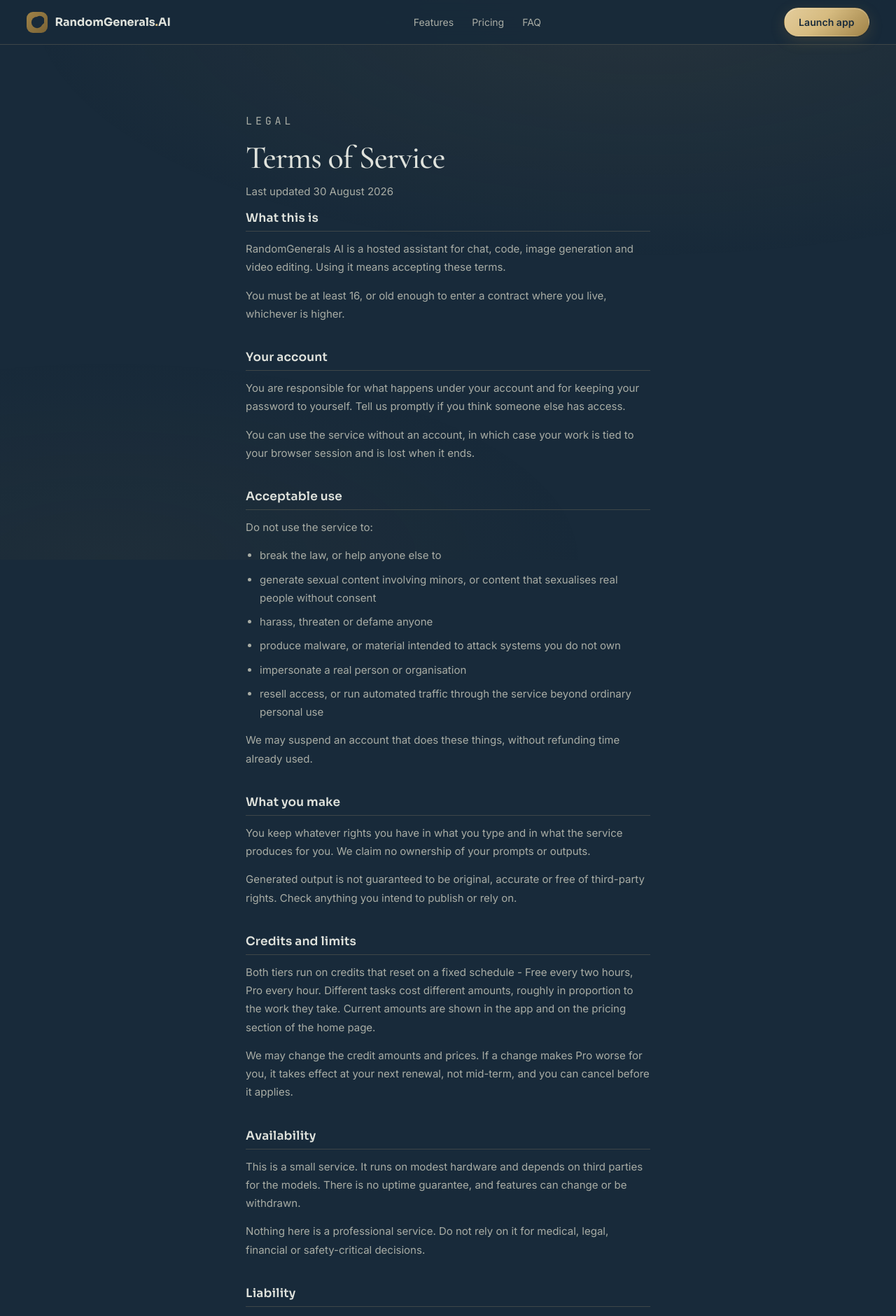
After one commit to imraneadib1-dot/randomgenerals, a Flask app: page /terms in a window 1280 px wide. The commit adds this page. Shown: the top 1881 px of the page at 70% size. Run offline with Flask 3, Linux system fonts and the light colour scheme; some libraries are stand-ins or nearby versions.

Commit message:
Add the legal pages Paddle reviews before approving an account
Paddle is a merchant of record: it takes on the legal liability for
every sale, so it reviews the site before approving production, and a
site charging subscriptions with no terms, privacy or refund policy is
the most common reason a submission goes to manual review or is refused.
This site had none of the four.

They are also just necessary. The app holds accounts, stores what people
write, and sends prompts to Google - none of which anyone has agreed to
if it is written down nowhere.

The privacy page is deliberately specific about where data actually
goes, in its own section rather than buried: on the hosted site the
models do not run on our hardware, prompts go to Gemini, image
descriptions to Pollinations, and searches to DuckDuckGo. A policy that
describes a different product than the one running is worse than none -
it is a promise nobody kept. It also points out that the channel label
reads "On this machine" only when that is literally true, which is the
behaviour the provider code was changed to guarantee.

One template for all four, since they differ only in heading and body.
Plain by design: no footage, no scroll effects. Someone reading a refund
policy wants a fact, and a page that animates while they look for it is
working against them.

Also wired into robots.txt and the sitemap, and linked from the landing
footer - a legal page nothing links to is one a reviewer may not find.

The setup script's .env template still described Stripe, so a fresh
install got no Paddle variables at all. Fixed, and the block added to
the running VM.

Co-Authored-By: Claude Opus 5 <noreply@anthropic.com>

```diff
--- a/app.py
+++ b/app.py
@@ -762,6 +762,244 @@ def asset(filename):
     return url_for("static", filename=filename, v=version)
 
 
+# ----------------------------------------------------------------------
+# Legal pages.
+#
+# Paddle is a merchant of record: it takes on the legal liability for
+# every sale, so it reviews the site before approving an account, and a
+# site charging subscriptions with no terms, privacy or refund policy is
+# the most common reason a submission goes to manual review or is
+# refused outright.
+#
+# They are also just necessary. This app holds accounts, stores what
+# people write, and sends prompts to Google - none of which anyone has
+# agreed to if it is written down nowhere.
+#
+# The copy below is deliberately specific about where data actually
+# goes, because a privacy policy that describes a different product than
+# the one running is worse than none: it is a promise nobody kept.
+# ----------------------------------------------------------------------
+SUPPORT_EMAIL = os.environ.get("SUPPORT_EMAIL", "support@randomgenerals.com")
+LEGAL_UPDATED = "30 August 2026"
+
+
+def _legal(slug, title, sections):
+    return render_template(
+        "legal.html", slug=slug, title=title, sections=sections,
+        updated=LEGAL_UPDATED, support_email=SUPPORT_EMAIL)
+
+
+@app.route("/terms")
+def terms_page():
+    return _legal("terms", "Terms of Service", [
+        {"heading": "What this is", "body": [
+            "RandomGenerals AI is a hosted assistant for chat, code, image "
+            "generation and video editing. Using it means accepting these "
+            "terms.",
+            "You must be at least 16, or old enough to enter a contract "
+            "where you live, whichever is higher.",
+        ]},
+        {"heading": "Your account", "body": [
+            "You are responsible for what happens under your account and "
+            "for keeping your password to yourself. Tell us promptly if "
+            "you think someone else has access.",
+            "You can use the service without an account, in which case "
+            "your work is tied to your browser session and is lost when "
+            "it ends.",
+        ]},
+        {"heading": "Acceptable use", "body": [
+            "Do not use the service to:",
+            ["break the law, or help anyone else to",
+             "generate sexual content involving minors, or content that "
+             "sexualises real people without consent",
+             "harass, threaten or defame anyone",
+             "produce malware, or material intended to attack systems you "
+             "do not own",
+             "impersonate a real person or organisation",
+             "resell access, or run automated traffic through the service "
+             "beyond ordinary personal use"],
+            "We may suspend an account that does these things, without "
+            "refunding time already used.",
+        ]},
+        {"heading": "What you make", "body": [
+            "You keep whatever rights you have in what you type and in "
+            "what the service produces for you. We claim no ownership of "
+            "your prompts or outputs.",
+            "Generated output is not guaranteed to be original, accurate "
+            "or free of third-party rights. Check anything you intend to "
+            "publish or rely on.",
+        ]},
+        {"heading": "Credits and limits", "body": [
+            "Both tiers run on credits that reset on a fixed schedule - "
+            "Free every two hours, Pro every hour. Different tasks cost "
+            "different amounts, roughly in proportion to the work they "
+            "take. Current amounts are shown in the app and on the "
+            "pricing section of the home page.",
+            "We may change the credit amounts and prices. If a change "
+            "makes Pro worse for you, it takes effect at your next "
+            "renewal, not mid-term, and you can cancel before it applies.",
+        ]},
+        {"heading": "Availability", "body": [
+            "This is a small service. It runs on modest hardware and "
+            "depends on third parties for the models. There is no uptime "
+            "guarantee, and features can change or be withdrawn.",
+            "Nothing here is a professional service. Do not rely on it "
+            "for medical, legal, financial or safety-critical decisions.",
+        ]},
+        {"heading": "Liability", "body": [
+            "The service is provided as is. To the extent the law allows, "
+            "we are not liable for indirect or consequential loss, and "
+            "our total liability is limited to what you paid us in the "
+            "twelve months before the claim.",
+            "Nothing here limits liability that cannot lawfully be "
+            "limited, including for death or personal injury caused by "
+            "negligence, or for fraud.",
+        ]},
+        {"heading": "Payments", "body": [
+            "Subscriptions are sold and processed by Paddle, which acts "
+            "as the merchant of record. Your payment contract for the "
+            "transaction is with Paddle, and their terms apply to it "
+            "alongside these. Paddle handles tax and invoicing.",
+        ]},
+        {"heading": "Ending it", "body": [
+            "You can stop using the service or cancel a subscription at "
+            "any time. We can suspend or close an account that breaches "
+            "these terms, or if we stop running the service.",
+        ]},
+    ])
+
+
+@app.route("/privacy")
+def privacy_page():
+    return _legal("privacy", "Privacy Policy", [
+        {"heading": "The short version", "body": [
+            "We keep what is needed to run your account and no more. We "
+            "do not sell your data, run advertising, or use your "
+            "conversations to train models.",
+        ]},
+        {"heading": "What we hold", "body": [
+            ["<strong>Account</strong> - email address and a hashed "
+             "password, or a Google account identifier if you sign in "
+             "that way. Passwords are never stored in a readable form.",
+             "<strong>Your work</strong> - conversation threads, saved "
+             "memories, custom instructions, uploaded files and generated "
+             "images, stored so they are there when you come back.",
+             "<strong>Billing</strong> - a subscription status and "
+             "identifier from Paddle. Card details never reach our "
+             "servers; Paddle handles them.",
+             "<strong>Technical</strong> - ordinary server logs, and a "
+             "signed session cookie that keeps you logged in."],
+        ]},
+        {"heading": "Where prompts actually go", "body": [
+            "This matters more than the rest of the page, so it is stated "
+            "plainly rather than buried.",
+            "On this hosted site, the models do not run on our hardware. "
+            "What you type is sent to <strong>Google (Gemini)</strong> to "
+            "produce a reply. Google processes it under their own terms.",
+            ["Image generation sends your description to "
+             "<strong>Pollinations</strong>, which serves the FLUX model.",
+             "Web search sends your query to <strong>DuckDuckGo</strong>.",
+             "Uploaded files and videos are processed on our own server "
+             "and are not sent to a third party."],
+            "The self-hosted version of this software can run models "
+            "entirely on your own machine, in which case none of the "
+            "above applies. The channel label in the app tells you which "
+            "is in use - it reads \"On this machine\" only when that is "
+            "literally true.",
+        ]},
+        {"heading": "Cookies", "body": [
+            "One essential cookie keeps you signed in. A little browser "
+            "storage remembers display preferences. No advertising or "
+            "third-party tracking cookies are set.",
+        ]},
+        {"heading": "How long we keep it", "body": [
+            "Your threads and memories stay until you delete them or "
+            "close your account. Generated images and uploads are pruned "
+            "on a timer. Deleting your account removes your data from the "
+            "live database; backups age out.",
+        ]},
+        {"heading": "Your rights", "body": [
+            "You can ask for a copy of your data, ask us to correct or "
+            "delete it, or object to how we use it. Email "
+            "<a href=\"mailto:%s\">%s</a> and we will act within 30 days. "
+            "If you are in the UK or EU you can also complain to your "
+            "data protection authority." % (SUPPORT_EMAIL, SUPPORT_EMAIL),
+        ]},
+        {"heading": "Children", "body": [
+            "The service is not for under-16s and we do not knowingly "
+            "collect their data. Tell us if you believe a child has an "
+            "account and we will remove it.",
+        ]},
+    ])
+
+
+@app.route("/refunds")
+def refunds_page():
+    return _legal("refunds", "Refund & Cancellation Policy", [
+        {"heading": "Cancelling", "body": [
+            "Cancel any time from Settings in the app, or through the "
+            "link in any Paddle receipt. Cancellation stops the next "
+            "renewal.",
+            "Pro stays active until the end of the period you have "
+            "already paid for. You are not cut off the moment you cancel.",
+        ]},
+        {"heading": "Refunds", "body": [
+            "If Pro is not what you expected, email us within "
+            "<strong>14 days</strong> of a payment and we will refund it "
+            "in full. No explanation required.",
+            "After 14 days we do not normally refund a period already "
+            "under way, because the credits for it were available to use. "
+            "Ask anyway if something went wrong - a service failure, a "
+            "duplicate charge, a subscription you thought you had "
+            "cancelled - and we will sort it out.",
+        ]},
+        {"heading": "Things we always refund", "body": [
+            ["a charge after you cancelled",
+             "a duplicate or accidental charge",
+             "a period where the service was substantially unavailable"],
+        ]},
+        {"heading": "How to ask", "body": [
+            "Email <a href=\"mailto:%s\">%s</a> from the address on the "
+            "account, with the date of the charge. Refunds are issued by "
+            "Paddle to the original payment method and usually appear "
+            "within 5-10 working days." % (SUPPORT_EMAIL, SUPPORT_EMAIL),
+        ]},
+        {"heading": "The free tier", "body": [
+            "Free costs nothing and involves no payment, so nothing to "
+            "refund. You can stop using it at any time.",
+        ]},
+    ])
+
+
+@app.route("/contact")
+def contact_page():
+    return _legal("contact", "Contact", [
+        {"heading": "Getting in touch", "body": [
+            "One address for everything - support, billing, privacy "
+            "requests, bug reports and security issues: "
+            "<a href=\"mailto:%s\">%s</a>." % (SUPPORT_EMAIL, SUPPORT_EMAIL),
+            "We aim to reply within two working days.",
+        ]},
+        {"heading": "What to include", "body": [
+            "For anything account-related, write from the email address "
+            "on the account and say what you were doing when it went "
+            "wrong. For a billing question, the date and amount of the "
+            "charge is usually enough to find it.",
+        ]},
+        {"heading": "Security", "body": [
+            "If you have found a vulnerability, please report it to the "
+            "same address before disclosing it publicly, and give us a "
+            "reasonable window to fix it. We will not pursue anyone who "
+            "reports a genuine issue in good faith.",
+        ]},
+        {"heading": "Payments", "body": [
+            "Subscriptions are handled by Paddle as merchant of record. "
+            "Charges appear on statements under Paddle's name rather than "
+            "ours, which is normal and not a fraudulent charge.",
+        ]},
+    ])
+
+
 @app.route("/robots.txt")
 def robots_txt():
     """What search engines may crawl.
@@ -779,6 +1017,10 @@ def robots_txt():
     body = (
         "User-agent: *\n"
         "Allow: /$\n"
+        "Allow: /terms\n"
+        "Allow: /privacy\n"
+        "Allow: /refunds\n"
+        "Allow: /contact\n"
         "Disallow: /app\n"
         "Disallow: /api/\n"
         "Disallow: /static/generated/\n"
@@ -791,16 +1033,28 @@ def robots_txt():
 
 @app.route("/sitemap.xml")
 def sitemap_xml():
-    """One entry, because there is one indexable page. A sitemap listing
-    pages that shouldn't be indexed actively works against you."""
+    """The home page and the four legal pages - everything that is meant
+    to be indexed, and nothing that is not. A sitemap listing pages that
+    should not be indexed actively works against you."""
+    pages = [
+        ("", "weekly", "1.0"),
+        ("terms", "yearly", "0.3"),
+        ("privacy", "yearly", "0.3"),
+        ("refunds", "yearly", "0.3"),
+        ("contact", "yearly", "0.4"),
+    ]
+    entries = "".join(
+        "  <url>\n"
+        f"    <loc>{request.url_root}{path}</loc>\n"
+        f"    <changefreq>{freq}</changefreq>\n"
+        f"    <priority>{prio}</priority>\n"
+        "  </url>\n"
+        for path, freq, prio in pages
+    )
     body = (
         '<?xml version="1.0" encoding="UTF-8"?>\n'
         '<urlset xmlns="http://www.sitemaps.org/schemas/sitemap/0.9">\n'
-        "  <url>\n"
-        f"    <loc>{request.url_root}</loc>\n"
-        "    <changefreq>weekly</changefreq>\n"
-        "    <priority>1.0</priority>\n"
-        "  </url>\n"
+        + entries +
         "</urlset>\n"
     )
     return Response(body, mimetype="application/xml")
--- a/static/landing.css
+++ b/static/landing.css
@@ -1090,6 +1090,101 @@ p {
   }
 }
 
+/* ---- legal pages ----
+   A reading page, not a landing page: one column at a comfortable
+   measure, no footage, no motion. Someone reading a refund policy wants
+   a fact, and a page that animates while they look for it is working
+   against them. It is also what a reviewer wants to see - Paddle reads
+   these as part of approving the account. */
+.legal-page {
+  background: var(--ink-0);
+}
+
+.legal {
+  max-width: 62ch;
+  margin: 0 auto;
+  padding: clamp(80px, 12vh, 140px) 24px clamp(64px, 10vh, 120px);
+}
+
+.legal h1 {
+  font-family: var(--font-serif);
+  font-size: clamp(30px, 4vw, 46px);
+  font-weight: 500;
+  line-height: 1.1;
+  margin: 0 0 10px;
+}
+
+.legal-updated {
+  color: var(--text-faint);
+  font-size: 13px;
+  margin: 0 0 44px;
+}
+
+/* The bare `section` rule above is sized for full-width landing-page
+   bands and applies here too, which put ~200px of dead air between every
+   heading. These are paragraphs in a document, not sections of a pitch. */
+.legal section {
+  max-width: none;
+  margin: 0 0 38px;
+  padding: 0;
+}
+
+.legal h2 {
+  font-family: var(--font-display);
+  font-size: 17px;
+  font-weight: 600;
+  letter-spacing: 0.01em;
+  margin: 0 0 12px;
+  padding-bottom: 8px;
+  border-bottom: 1px solid var(--line);
+}
+
+.legal p,
+.legal li {
+  color: var(--text-soft);
+  font-size: 15px;
+  line-height: 1.75;
+}
+
+.legal p {
+  margin: 0 0 14px;
+}
+
+.legal ul {
+  margin: 0 0 14px;
+  padding-left: 20px;
+}
+
+.legal li {
+  margin-bottom: 8px;
+}
+
+.legal strong {
+  color: var(--text);
+  font-weight: 600;
+}
+
+.legal a {
+  color: var(--accent-ink);
+  text-decoration: underline;
+  text-underline-offset: 3px;
+}
+
+/* The legal row sits under the main footer links rather than beside
+   them, so it reads as fine print instead of competing with navigation. */
+.footer-legal {
+  margin-top: 14px;
+  font-size: 12.5px;
+}
+
+.footer-legal a {
+  color: var(--text-faint);
+}
+
+.footer-legal a:hover {
+  color: var(--accent-ink);
+}
+
 /* ---- Print ----
    Strips the page back to its actual content: no fixed chrome, no
    glow, no interactive affordances that mean nothing on paper, and
--- a/templates/landing.html
+++ b/templates/landing.html
@@ -541,6 +541,12 @@
         <a href="#faq">FAQ</a>
         <a href="/app">Launch app</a>
       </div>
+      <div class="footer-links footer-legal">
+        <a href="/terms">Terms</a>
+        <a href="/privacy">Privacy</a>
+        <a href="/refunds">Refunds</a>
+        <a href="/contact">Contact</a>
+      </div>
     </footer>
 
     <button
--- /dev/null
+++ b/templates/legal.html
@@ -0,0 +1,99 @@
+{# One template for all four legal pages.
+
+   They share a layout, a stylesheet and a footer, and differ only in
+   their heading and body - so four near-identical templates would be
+   four places to fix a typo in the nav. The route passes `title`,
+   `updated` and a list of `sections`, each {heading, body} where body is
+   a list of paragraphs or a nested list.
+
+   Deliberately plain: no video, no scroll effects, no JS beyond the
+   shared landing script. Someone reading a refund policy is looking for
+   a fact, and a page that animates while they do is working against
+   them. It is also what a reviewer wants to see - Paddle reads these
+   pages as part of approving the account. #}
+<!doctype html>
+<html lang="en">
+  <head>
+    <meta charset="utf-8" />
+    <meta name="viewport" content="width=device-width, initial-scale=1" />
+    <title>{{ title }} — RandomGenerals AI</title>
+    <meta name="description" content="{{ title }} for RandomGenerals AI." />
+    <link rel="canonical" href="{{ request.url_root }}{{ slug }}" />
+    <link rel="icon" href="{{ asset('favicon.svg') }}" type="image/svg+xml" />
+
+    <link rel="preconnect" href="https://fonts.googleapis.com" />
+    <link rel="preconnect" href="https://fonts.gstatic.com" crossorigin />
+    <link
+      href="https://fonts.googleapis.com/css2?family=Cormorant+Garamond:wght@400;500;600&family=Sora:wght@400;600;700&family=Inter:wght@300;400;500;600&family=JetBrains+Mono:wght@400&display=swap"
+      rel="stylesheet"
+    />
+    <link rel="stylesheet" href="{{ asset('landing.css') }}" />
+  </head>
+  <body class="legal-page">
+    <a class="skip-link" href="#main">Skip to content</a>
+
+    <header class="nav is-condensed">
+      <a class="nav-brand" href="/">
+        <span class="nav-mark" aria-hidden="true">
+          <svg width="20" height="20" viewBox="0 0 32 32" fill="none">
+            <circle cx="16" cy="16" r="13" fill="currentColor" />
+            <circle cx="22" cy="12" r="11" fill="#182a3a" />
+          </svg>
+        </span>
+        <span>RandomGenerals<span class="nav-dot">.</span>AI</span>
+      </a>
+      <nav class="nav-links">
+        <a href="/#features">Features</a>
+        <a href="/#pricing">Pricing</a>
+        <a href="/#faq">FAQ</a>
+      </nav>
+      <div class="nav-actions">
+        <a class="btn btn-primary" href="/app">Launch app</a>
+      </div>
+    </header>
+
+    <main id="main" class="legal">
+      <p class="eyebrow">Legal</p>
+      <h1>{{ title }}</h1>
+      <p class="legal-updated">Last updated {{ updated }}</p>
+
+      {% for section in sections %}
+        <section>
+          {% if section.heading %}<h2>{{ section.heading }}</h2>{% endif %}
+          {% for para in section.body %}
+            {% if para is string %}
+              <p>{{ para|safe }}</p>
+            {% else %}
+              <ul>
+                {% for item in para %}<li>{{ item|safe }}</li>{% endfor %}
+              </ul>
+            {% endif %}
+          {% endfor %}
+        </section>
+      {% endfor %}
+
+      <section>
+        <h2>Contact</h2>
+        <p>
+          Questions about this page, your account, or a charge:
+          <a href="mailto:{{ support_email }}">{{ support_email }}</a>.
+          We aim to reply within two working days.
+        </p>
+      </section>
+    </main>
+
+    <footer class="footer">
+      <div class="footer-brand">
+        <span>RandomGenerals<span class="nav-dot">.</span>AI</span>
+        <p>Chat, code, images and voice, on real hardware.</p>
+      </div>
+      <div class="footer-links">
+        <a href="/terms">Terms</a>
+        <a href="/privacy">Privacy</a>
+        <a href="/refunds">Refunds</a>
+        <a href="/contact">Contact</a>
+        <a href="/#pricing">Pricing</a>
+      </div>
+    </footer>
+  </body>
+</html>
```
Also changed, not shown: 1 other file.
